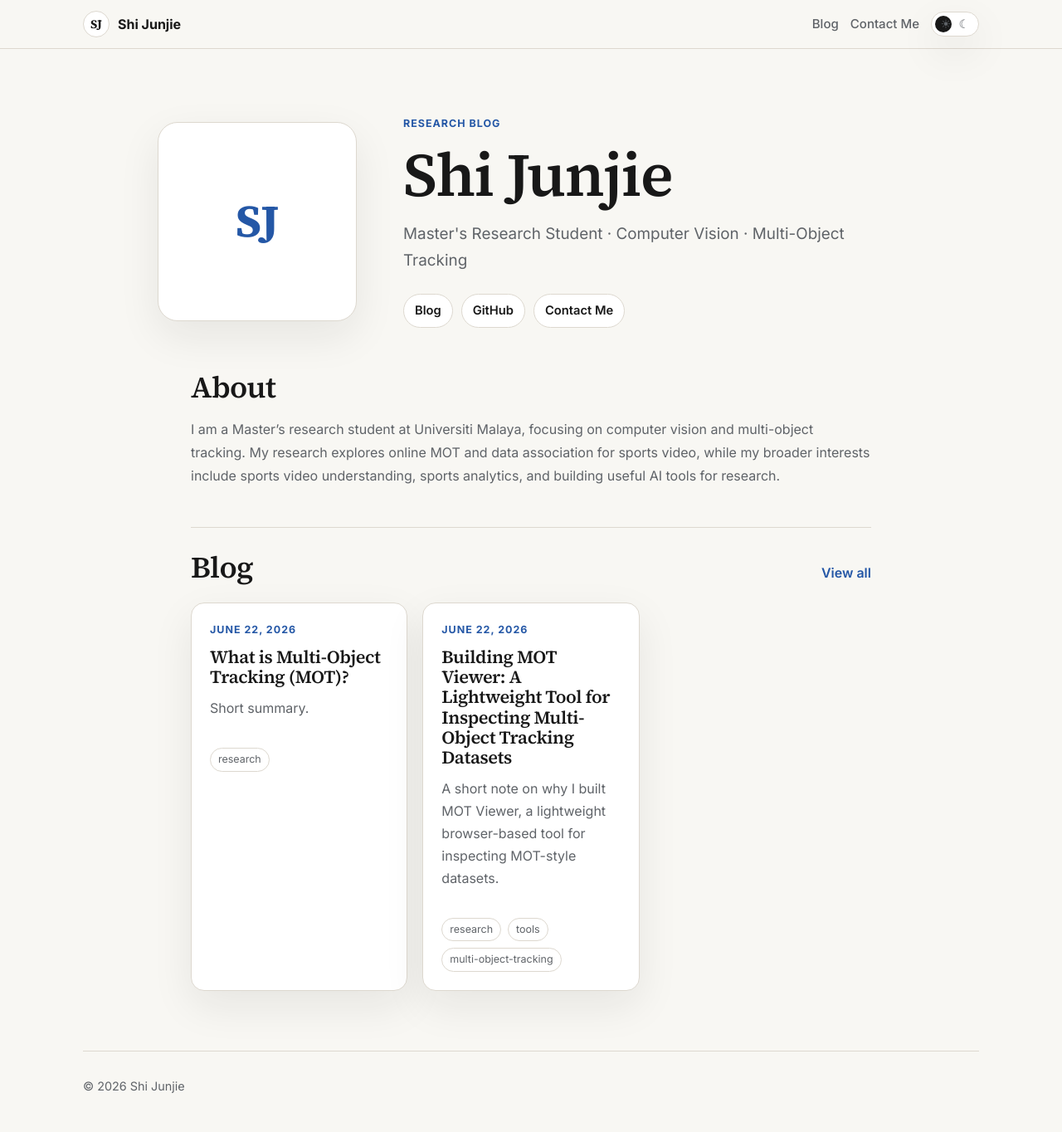
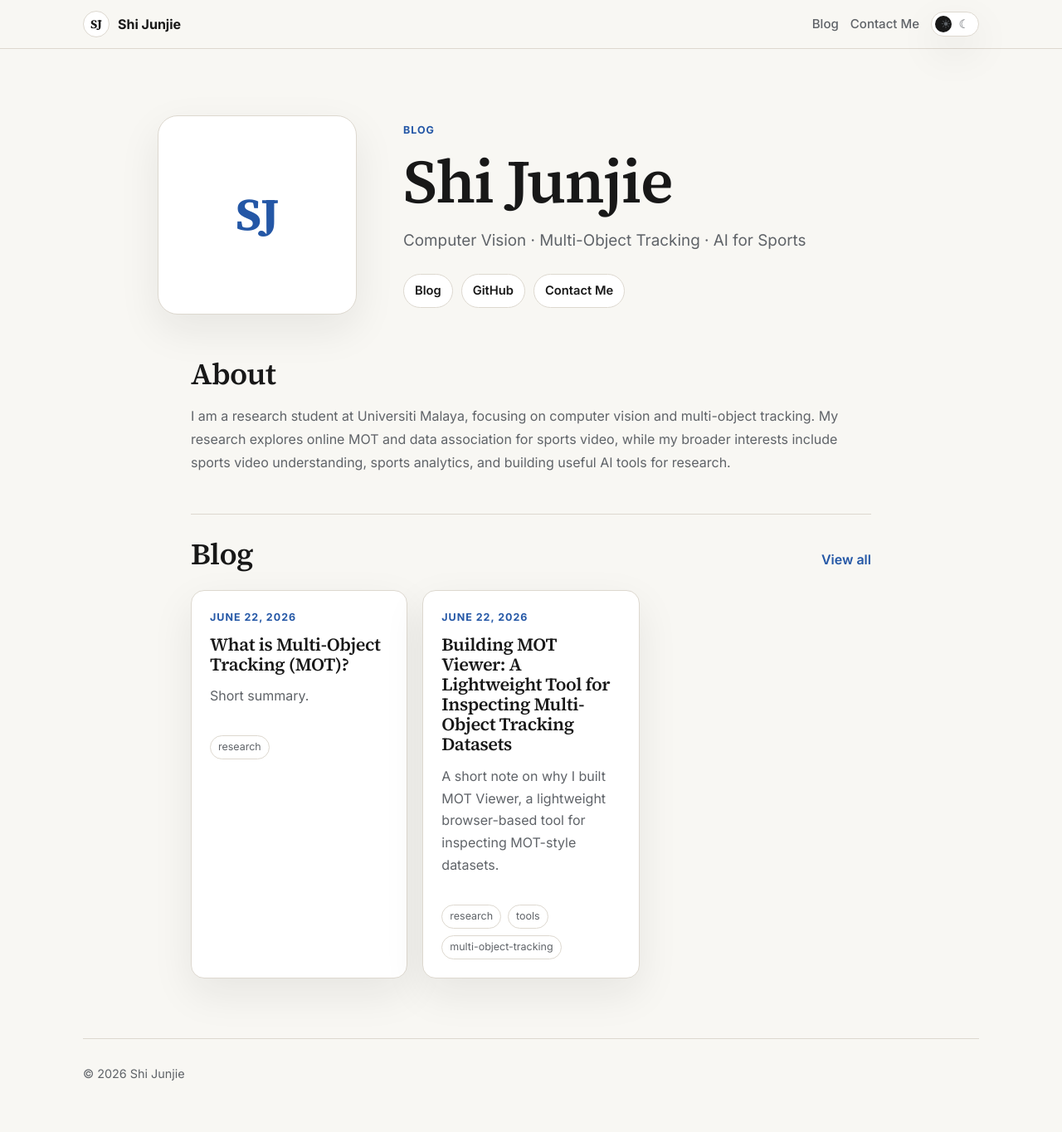
Before and after one commit to shijunjie07/shijunjie07.github.io, a Jekyll site: the page built from index.html, in a window 1280 px wide. Shown: the whole page at 83% size. Built offline with Jekyll 4.4.1, drawn with Linux system fonts in a browser that asks for light colours.

Commit message:
update index.html

```diff
--- a/index.html
+++ b/index.html
@@ -19,9 +19,9 @@ description: Minimal personal research blog of Shi Junjie.
   </div>
 
   <div class="profile-intro">
-    <p class="eyebrow">Research Blog</p>
+    <p class="eyebrow">Blog</p>
     <h1>Shi Junjie</h1>
-    <p class="lead">Master's Research Student · Computer Vision · Multi-Object Tracking</p>
+    <p class="lead">Computer Vision · Multi-Object Tracking · AI for Sports</p>
     <div class="button-row" aria-label="Profile links">
       <a class="button" href="{{ '/blog/' | relative_url }}">Blog</a>
       <a class="button" href="https://github.com/shijunjie07">GitHub</a>
@@ -32,7 +32,7 @@ description: Minimal personal research blog of Shi Junjie.
 
 <section class="about-section">
   <h2>About</h2>
-  <p>I am a Master’s research student at Universiti Malaya, focusing on computer vision and multi-object tracking. My research explores online MOT and data association for sports video, while my broader interests include sports video understanding, sports analytics, and building useful AI tools for research.</p>
+  <p>I am a research student at Universiti Malaya, focusing on computer vision and multi-object tracking. My research explores online MOT and data association for sports video, while my broader interests include sports video understanding, sports analytics, and building useful AI tools for research.</p>
 </section>
 
 <section class="home-section" id="blog">
```
